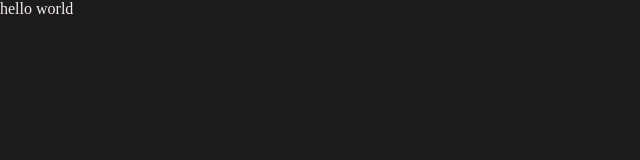
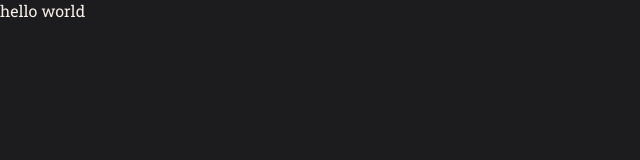
Before and after one commit to vitor-martini/movie-web, a React (Vite) app: page / in a window 1280 px wide. Shown: the top 160 px of the page, without its empty margins (0-640 px from the left). Built offline with nearby package versions, Linux system fonts and the light colour scheme.

Commit message:
style: add new font-family

```diff
--- a/index.html
+++ b/index.html
@@ -5,6 +5,9 @@
     <link rel="icon" type="image/svg+xml" href="/vite.svg" />
     <meta name="viewport" content="width=device-width, initial-scale=1.0" />
     <link rel="icon" href="./src/assets/video.svg" type="image/x-svg">
+    <link rel="preconnect" href="https://fonts.googleapis.com">
+    <link rel="preconnect" href="https://fonts.gstatic.com" crossorigin>
+    <link href="https://fonts.googleapis.com/css2?family=Roboto+Slab:wght@100..900&display=swap" rel="stylesheet">
     <title>Movie Collection</title>
   </head>
   <body>
--- a/src/styles/global.js
+++ b/src/styles/global.js
@@ -1,6 +1,10 @@
 import { createGlobalStyle } from "styled-components";
 
 export default createGlobalStyle`
+  :root {
+    font-size: 62.5%;
+  }
+
   * {
     margin: 0;
     padding: 0;
@@ -14,13 +18,28 @@ export default createGlobalStyle`
   }
 
   body, input, button, textarea {
-     font-family: "Roboto Slab", serif;
-     font-size: 16px;
-     outline: none;
+    color: ${({ theme }) => theme.COLORS.WHITE};
+    font-family: "Roboto Slab", serif;
+    font-size: 1.6rem;
+    border: none;
+    outline: none;
+  }
+
+  button:focus {
+    outline: 1px solid ${({ theme }) => theme.COLORS.WHITE };
+  }
+
+  input::placeholder, textarea::placeholder, svg {
+    color: ${({ theme }) => theme.COLORS.GRAY };
   }
 
   a {
     text-decoration: none;
+    outline: none;
+  }
+
+  a:focus {
+    font-weight: 700;
   }
 
   button, a {
@@ -31,4 +50,15 @@ export default createGlobalStyle`
   button:hover, a:hover {
     filter: brightness(0.9);
   }
+
+  .sr-only {
+    position: absolute;
+    width: 1px;
+    height: 1px;
+    margin: -1px;
+    padding: 0;
+    overflow: hidden;
+    clip: rect(0, 0, 0, 0);
+    border: 0;
+  }
 `;
--- a/src/styles/theme.js
+++ b/src/styles/theme.js
@@ -2,8 +2,7 @@ export default {
   COLORS: {
     PINK: "#FF859B",
     WHITE: "#F4EDE8",
-    GRAY_900: "#999591",
-    GRAY_800: "#948F99",
+    GRAY: "#999591",
     BACKGROUND_900: "#1C1B1E",
     BACKGROUND_800: "#262529",
     BACKGROUND_700: "#282124",
```
Also changed, not shown: .eslintrc.cjs.
